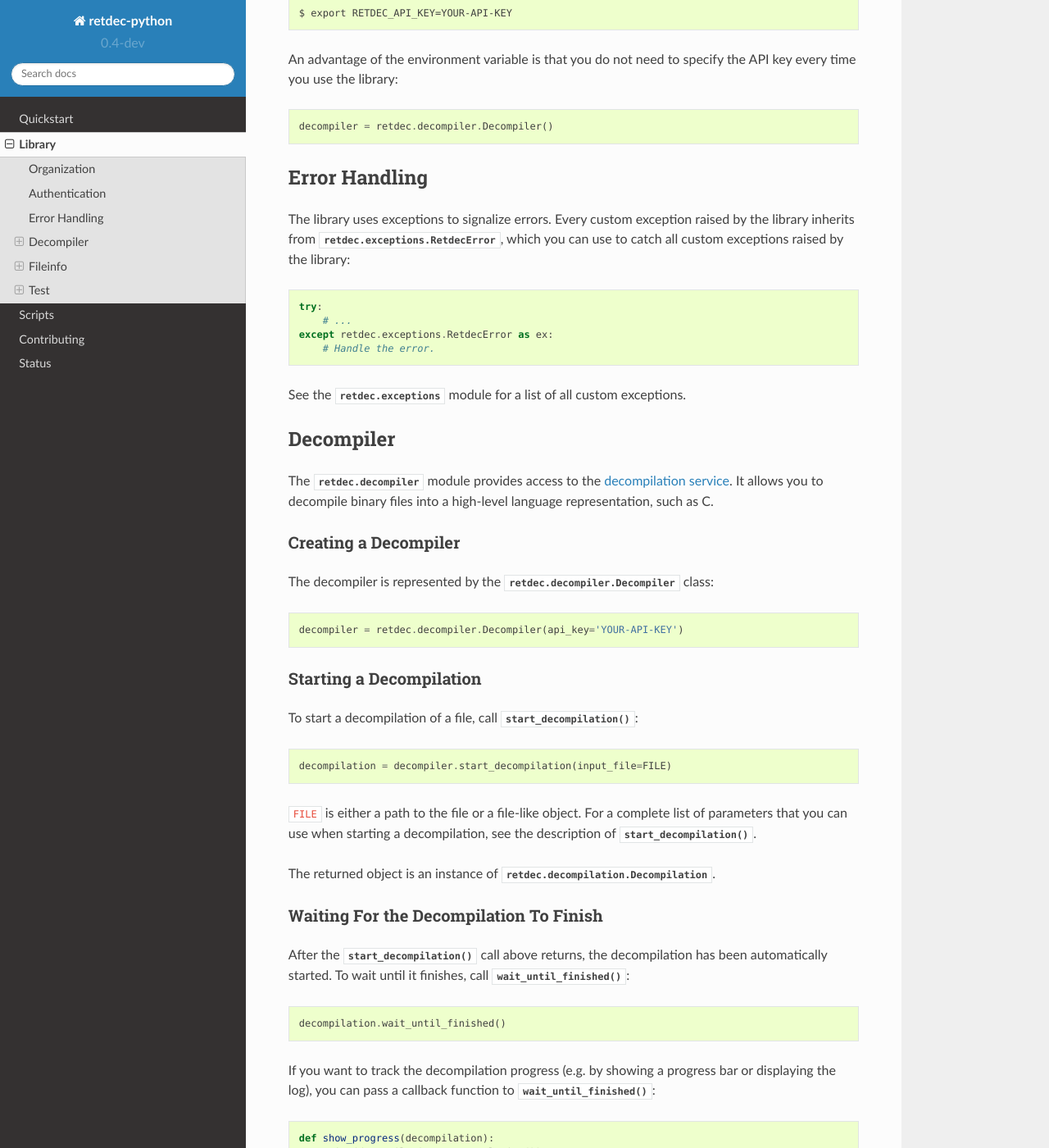
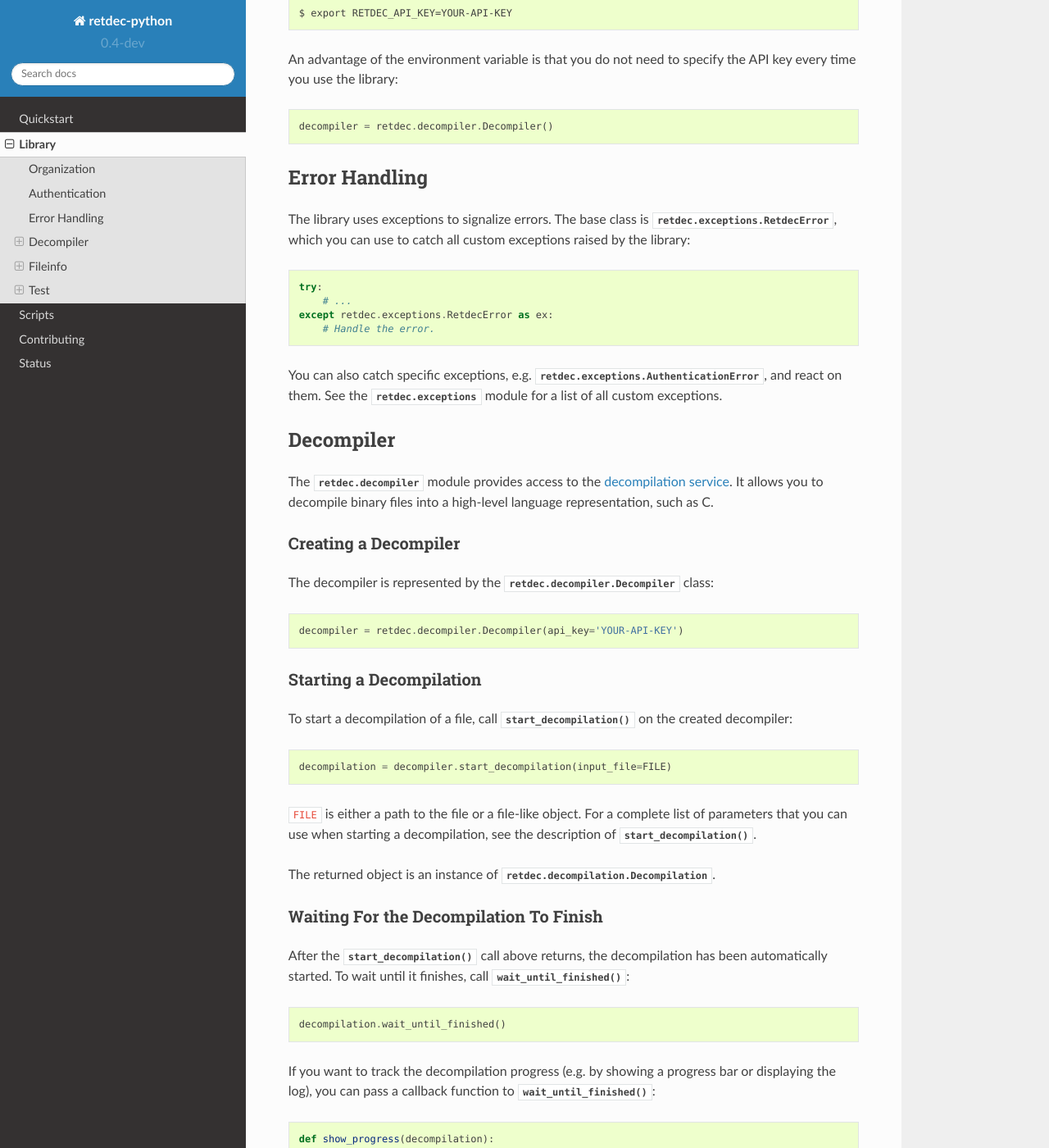
Before and after one commit to s3rvac/retdec-python, a Sphinx documentation site: the page built from docs/library.rst, in a window 1280 px wide and 1400 px high, scrolled down 562 px. Shown: the whole window at 82% size. Built offline with Sphinx 7.4.7 and the Read the Docs theme 2.0.0, drawn with Linux system fonts in a browser that asks for light colours.

Commit message:
Update the docs to make them more readable and complete.

```diff
--- a/docs/library.rst
+++ b/docs/library.rst
@@ -34,7 +34,7 @@ An advantage of the environment variable is that you do not need to specify the
 Error Handling
 --------------
 
-The library uses exceptions to signalize errors. Every custom exception raised by the library inherits from :class:`retdec.exceptions.RetdecError`, which you can use to catch all custom exceptions raised by the library:
+The library uses exceptions to signalize errors. The base class is :class:`retdec.exceptions.RetdecError`, which you can use to catch all custom exceptions raised by the library:
 
 .. code-block:: python
 
@@ -43,7 +43,7 @@ The library uses exceptions to signalize errors. Every custom exception raised b
     except retdec.exceptions.RetdecError as ex:
         # Handle the error.
 
-See the :mod:`retdec.exceptions` module for a list of all custom exceptions.
+You can also catch specific exceptions, e.g. :class:`retdec.exceptions.AuthenticationError`, and react on them. See the :mod:`retdec.exceptions` module for a list of all custom exceptions.
 
 Decompiler
 ----------
@@ -62,7 +62,7 @@ The decompiler is represented by the :class:`retdec.decompiler.Decompiler` class
 Starting a Decompilation
 ^^^^^^^^^^^^^^^^^^^^^^^^
 
-To start a decompilation of a file, call :func:`~retdec.decompiler.Decompiler.start_decompilation()`:
+To start a decompilation of a file, call :func:`~retdec.decompiler.Decompiler.start_decompilation()` on the created decompiler:
 
 .. code-block:: python
 
--- a/docs/quickstart.rst
+++ b/docs/quickstart.rst
@@ -85,4 +85,4 @@ Either way, ``file.c`` then contains the decompiled C code:
 
 The library provides support for the `decompilation <https://retdec.com/api/docs/decompiler.html>`_, `fileinfo <https://retdec.com/api/docs/fileinfo.html>`_, and `test <https://retdec.com/api/docs/test.html>`_ services. For a more detailed list, see the `status <https://retdec-python.readthedocs.io/en/latest/status.html>`_ page.
 
-Next, we describe the library in a greater detail. If you wish to learn more about the provided scripts instead, continue :doc:`here <scripts>`.
+Next, we describe the library in a greater detail. If you wish to learn more about the provided scripts, continue :doc:`here <scripts>` instead.
--- a/docs/scripts.rst
+++ b/docs/scripts.rst
@@ -43,6 +43,8 @@ Output files are stored into the same directory where the input file is located.
 Options
 ^^^^^^^
 
+See the `official documentation <https://retdec.com/api/docs/decompiler.html#decompilation-parameters>`_ for more details.
+
 * ``-a ARCH``, ``--architecture ARCH`` -- Architecture to force when (de)compiling. Supported architectures: ``x86``, ``arm``, ``thumb``, ``mips``, ``pic32``, ``powerpc``.
 * ``-b``, ``--brief`` -- Print fewer information during the decompilation.
 * ``-c COMPILER``, ``--compiler COMPILER`` -- Compiler to use when compiling input C source files. Supported compilers: ``gcc``, ``clang``.
```
Also changed, not shown: other parts of docs/scripts.rst (+0 -2 lines).
